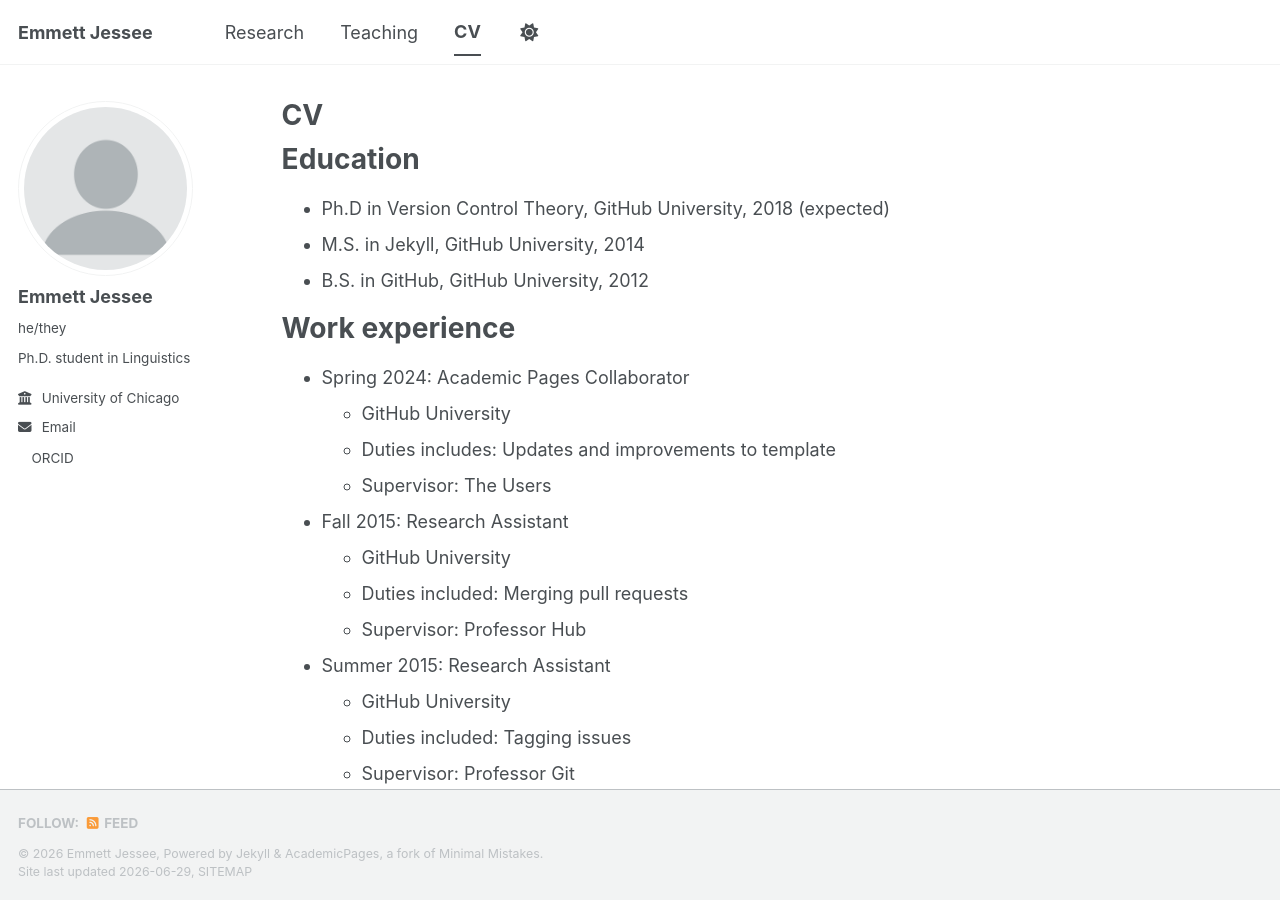
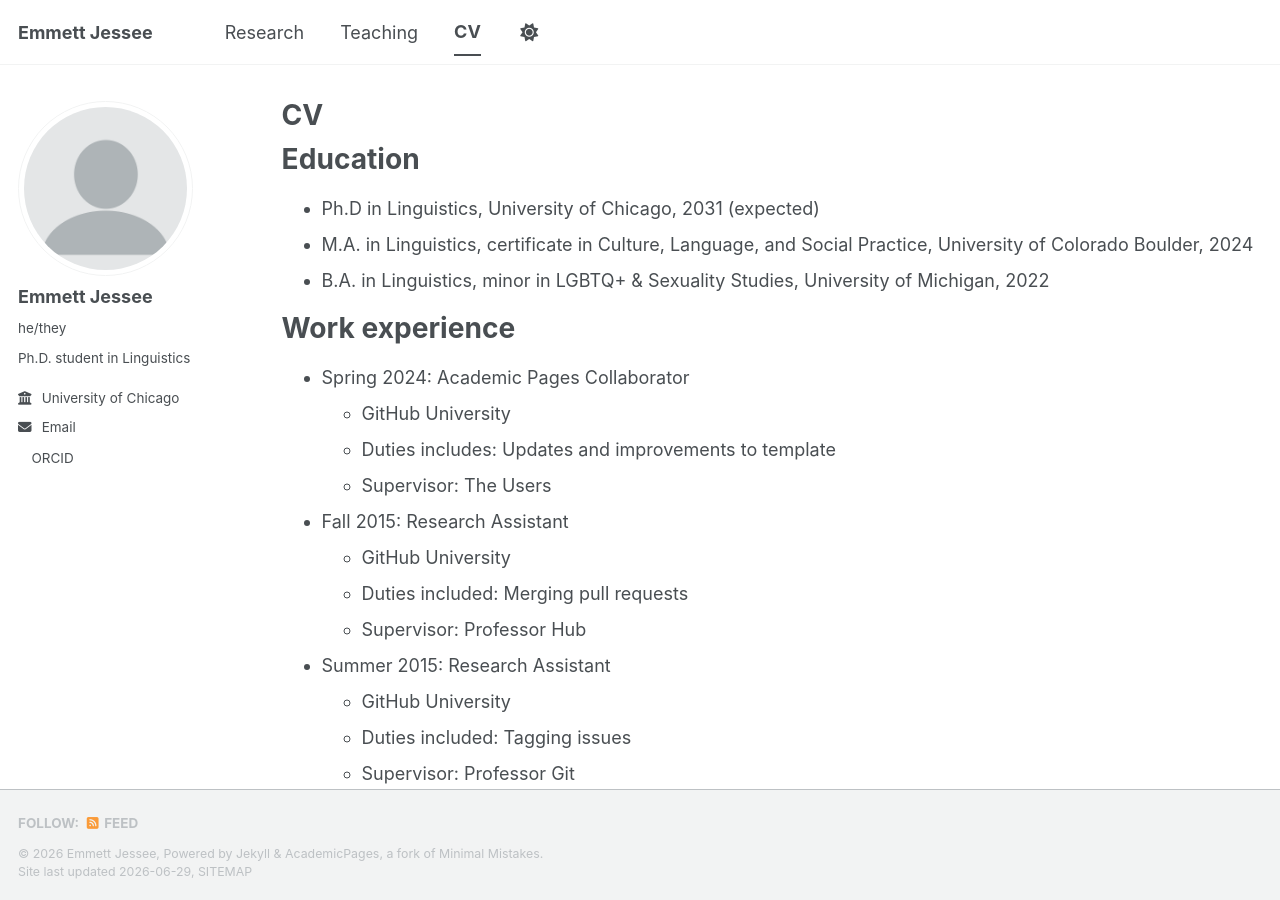
Before and after one commit to emmettjessee/emmettjessee.github.io, a Jekyll site: the page built from _pages/cv.md, in a window 1280 px wide and 900 px high. Built offline with Jekyll 4.4.1, drawn with Linux system fonts in a browser that asks for light colours; a style sheet for code colours, icons or effects is not loaded.

Commit message:
Update cv.md

```diff
--- a/_pages/cv.md
+++ b/_pages/cv.md
@@ -11,9 +11,9 @@ redirect_from:
 
 Education
 ======
-* Ph.D in Version Control Theory, GitHub University, 2018 (expected)
-* M.S. in Jekyll, GitHub University, 2014
-* B.S. in GitHub, GitHub University, 2012
+* Ph.D in Linguistics, University of Chicago, 2031 (expected)
+* M.A. in Linguistics, certificate in Culture, Language, and Social Practice, University of Colorado Boulder, 2024
+* B.A. in Linguistics, minor in LGBTQ+ & Sexuality Studies, University of Michigan, 2022
 
 Work experience
 ======
```
